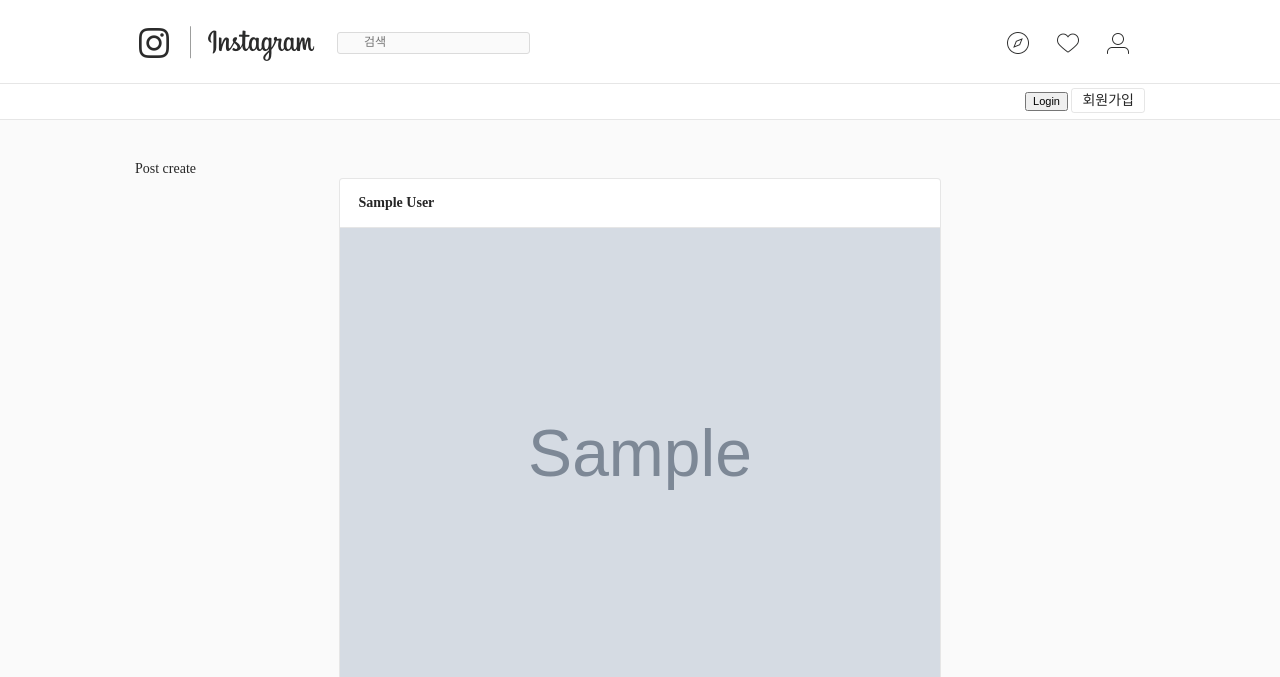
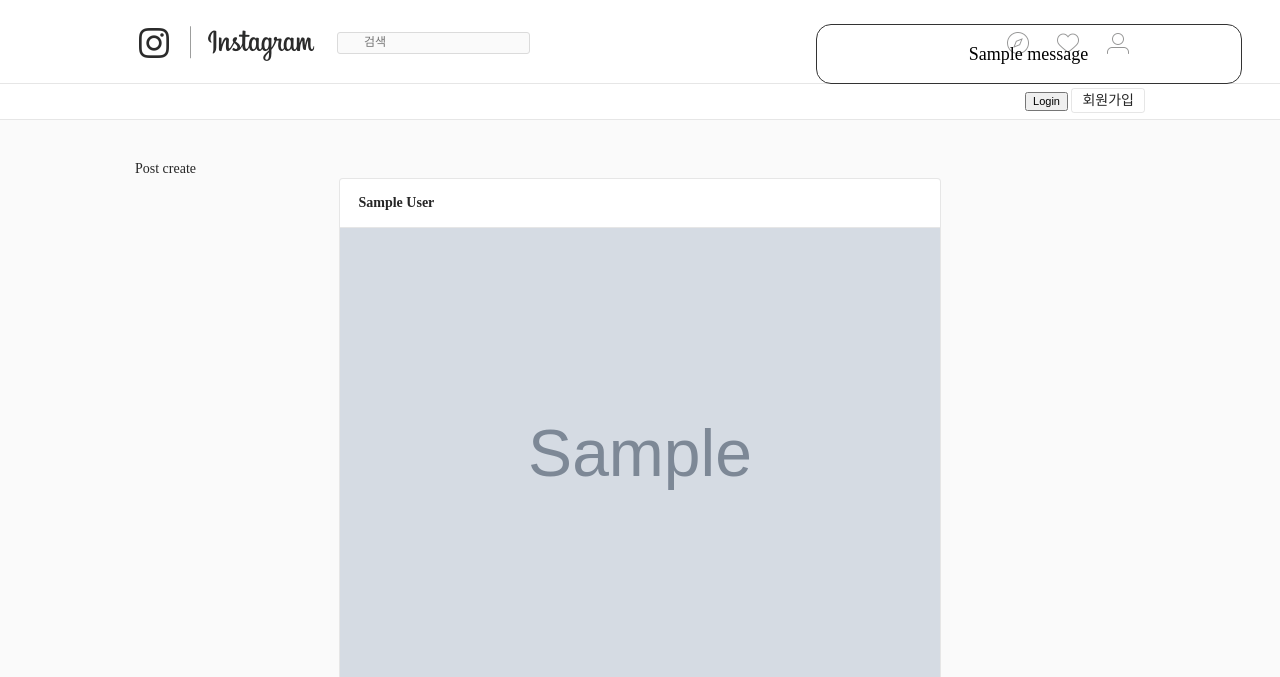
Before and after one commit to Gyong1211/Instagram, a Django app: template django_app/templates/post/post_list.html in a window 1280 px wide. Shown: the top 677 px of the page. Run offline with Django 3.2, Linux system fonts and the light colour scheme; the template is opened without the code that fills it: most values are stand-ins (such as "Sample title", 1, 10 or a date in 2020); grey boxes marked "Sample" are stand-in pictures; one stand-in notice (Sample message) is shown; form fields are guessed from the names that the template uses; style sheets or scripts are compiled from the project's sources.

Commit message:
comment를 3자 이상 입력하는 조건 추가 및 오류메시지를 base.html에서 표시해주는 창 추가

```diff
--- a/django_app/post/views/post.py
+++ b/django_app/post/views/post.py
@@ -123,8 +123,9 @@ def post_modify(request, post_pk):
     #         return redirect('post:post_detail', post_pk=post.id)
     if request.method == 'POST':
         form = PostForm(data=request.POST, files=request.FILES, instance=post)
-        form.save()
-        return redirect('post:post_detail', post_pk)
+        if form.is_valid():
+            form.save()
+            return redirect('post:post_detail', post_pk)
     else:
         form = PostForm(instance=post)
     context = {
--- a/django_app/static/css/layout.compact.css
+++ b/django_app/static/css/layout.compact.css
@@ -28,6 +28,8 @@ form.form-inline-login label { padding: 4px 8px; font-size: 10px; }
 
 form.form-inline-login input { padding: 5px 8px; font-size: 11px; margin-right: 6px; }
 
+.message { position: fixed; width: 30%; right: 3%; top: 3%; padding: 20px; border: 1px solid #333; border-radius: 15px; font-size: 18px; text-align: center; background-color: rgba(255, 255, 255, 0.5); }
+
 .container { max-width: 1010px; margin: 0 auto; padding-top: 40px; }
 
 @media screen and (max-width: 700px) { .container { padding-top: 0; } }
--- a/django_app/static/css/layout.css
+++ b/django_app/static/css/layout.css
@@ -78,6 +78,19 @@ form.form-inline-login input {
   margin-right: 6px;
 }
 
+.message {
+  position: fixed;
+  width: 30%;
+  right: 3%;
+  top: 3%;
+  padding: 20px;
+  border: 1px solid #333;
+  border-radius: 15px;
+  font-size: 18px;
+  text-align: center;
+  background-color: rgba(255, 255, 255, 0.5);
+}
+
 .container {
   max-width: 1010px;
   margin: 0 auto;
--- a/django_app/static/css/layout.min.css
+++ b/django_app/static/css/layout.min.css
@@ -1 +1 @@
-header.top-header{border-bottom:1px solid rgba(0,0,0,0.0975);background-color:#fff}header.top-header>nav:nth-child(1){height:83px;padding:0 10px;max-width:1010px;margin:0 auto}header.top-header>nav:nth-child(2){border-top:1px solid rgba(0,0,0,0.0975);padding:8px 0;text-align:right}header.top-header>nav:nth-child(2)>div{max-width:1010px;margin:0 auto}.nav-item{height:83px;line-height:83px}.nav-item>a{height:83px;line-height:83px;display:inline-block}.nav-item>a>img{vertical-align:middle}.nav-left{float:left;margin-right:20px;width:182px}.nav-center{float:left;width:147px}@media screen and (max-width: 518px){.nav-center{display:none}}.nav-right{float:right;width:150px}.nav-right a{padding:0 10px}form.form-inline-login{display:inline-block;font-size:11px}form.form-inline-login label{padding:4px 8px;font-size:10px}form.form-inline-login input{padding:5px 8px;font-size:11px;margin-right:6px}.container{max-width:1010px;margin:0 auto;padding-top:40px}@media screen and (max-width: 700px){.container{padding-top:0}}.container>.content{padding:10px}
+header.top-header{border-bottom:1px solid rgba(0,0,0,0.0975);background-color:#fff}header.top-header>nav:nth-child(1){height:83px;padding:0 10px;max-width:1010px;margin:0 auto}header.top-header>nav:nth-child(2){border-top:1px solid rgba(0,0,0,0.0975);padding:8px 0;text-align:right}header.top-header>nav:nth-child(2)>div{max-width:1010px;margin:0 auto}.nav-item{height:83px;line-height:83px}.nav-item>a{height:83px;line-height:83px;display:inline-block}.nav-item>a>img{vertical-align:middle}.nav-left{float:left;margin-right:20px;width:182px}.nav-center{float:left;width:147px}@media screen and (max-width: 518px){.nav-center{display:none}}.nav-right{float:right;width:150px}.nav-right a{padding:0 10px}form.form-inline-login{display:inline-block;font-size:11px}form.form-inline-login label{padding:4px 8px;font-size:10px}form.form-inline-login input{padding:5px 8px;font-size:11px;margin-right:6px}.message{position:fixed;width:30%;right:3%;top:3%;padding:20px;border:1px solid #333;border-radius:15px;font-size:18px;text-align:center;background-color:rgba(255,255,255,0.5)}.container{max-width:1010px;margin:0 auto;padding-top:40px}@media screen and (max-width: 700px){.container{padding-top:0}}.container>.content{padding:10px}
--- a/django_app/static/scss/layout.scss
+++ b/django_app/static/scss/layout.scss
@@ -79,7 +79,18 @@ form.form-inline-login {
     margin-right: 6px;
   }
 }
-
+.message {
+  position: fixed;
+  width: 30%;
+  right:3%;
+  top: 3%;
+  padding: 20px;
+  border: 1px solid #333;
+  border-radius: 15px;
+  font-size: 18px;
+  text-align: center;
+  background-color: rgba(255,255,255,0.5);
+}
 .container {
   max-width: 1010px;
   margin: 0 auto;
--- a/django_app/templates/common/base.html
+++ b/django_app/templates/common/base.html
@@ -13,6 +13,13 @@
         <title>Document</title>
     </head>
     <body>
+    {% if messages %}
+    <div class="message">
+        {% for message in messages %}
+        <div>{{message}}</div>
+        {% endfor %}
+    </div>
+    {% endif %}
         <wrap id="wrap">
         <header class="top-header">
             <nav>
```
Also changed, not shown: django_app/post/forms/comment.py (+8 -0 lines), django_app/post/views/comment.py (+8 -3 lines), django_app/static/css/layout.nested.css (+12 -0 lines).
